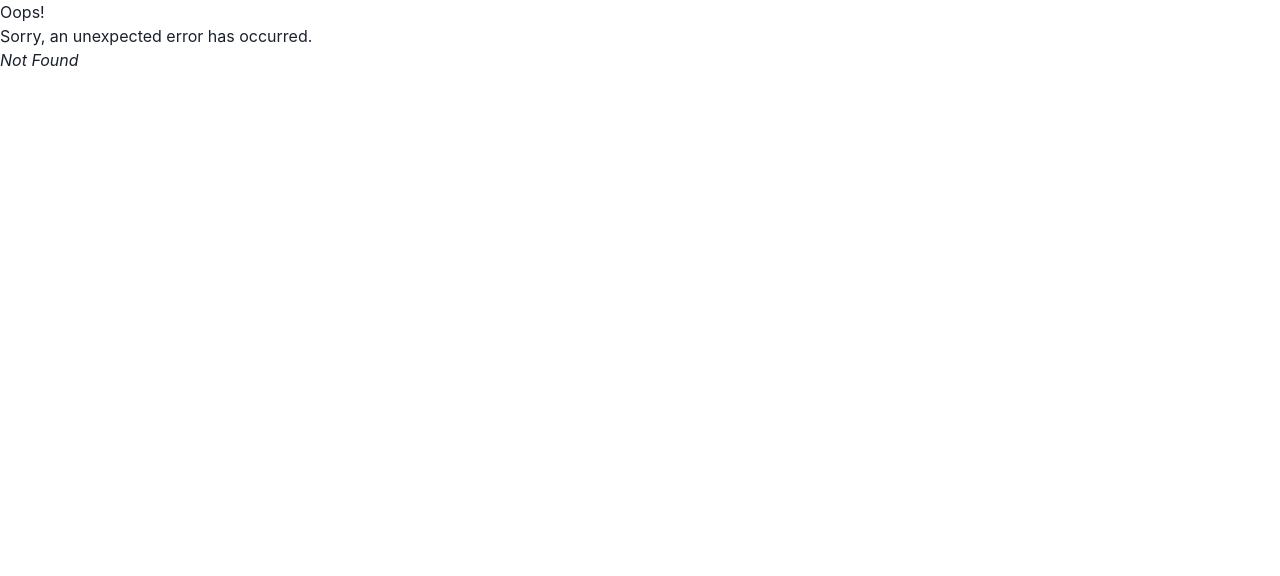
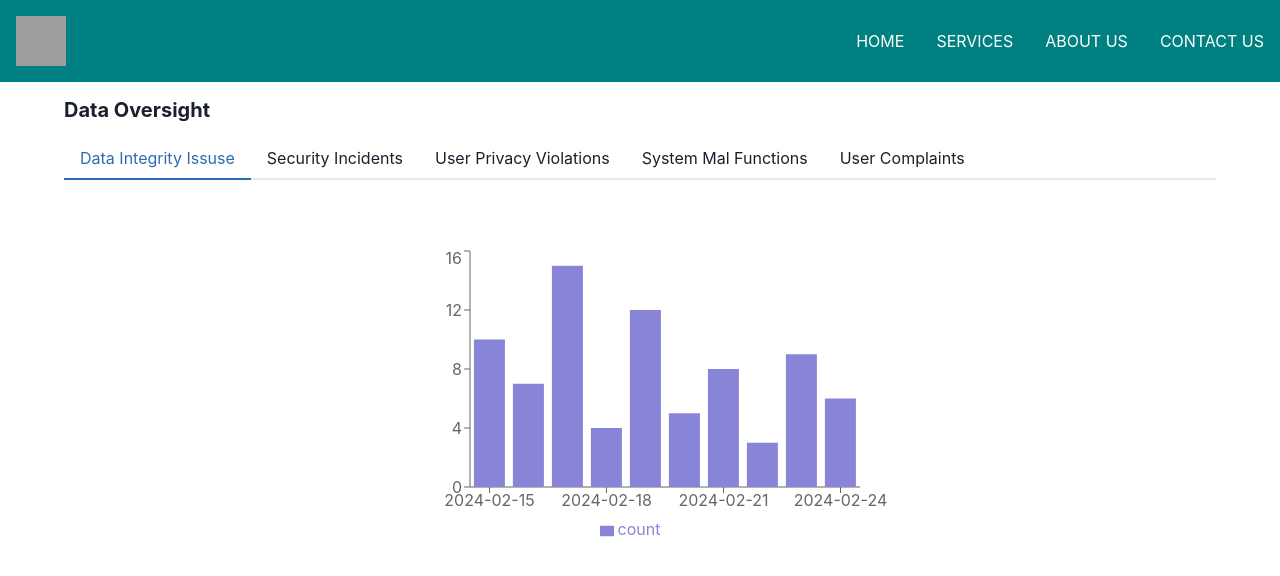
Before and after one commit to Trivedhkumar/smart-health, a React (Create React App) app: page /dataoversight in a window 1280 px wide. Before the commit this address had no page. Shown: the top 576 px of the page. Built offline with nearby package versions, Linux system fonts and the light colour scheme; grey boxes are pictures that could not be loaded.

Commit message:
fix:dataoversight

```diff
--- a/package.json
+++ b/package.json
@@ -23,6 +23,7 @@
     "react-responsive-carousel": "^3.2.23",
     "react-router-dom": "^6.22.0",
     "react-scripts": "5.0.1",
+    "recharts": "^2.12.1",
     "typescript": "^4.9.5",
     "uuid": "^9.0.1",
     "web-vitals": "^2.1.4",
--- a/src/App.tsx
+++ b/src/App.tsx
@@ -19,6 +19,7 @@ import SymptomChecker from "./screens/symptomChecker";
 import UserManagementScreen from "./screens/userManagement";
 import HealthCareProviderManagement from "./screens/healthCareProviderManagement";
 import SystemConfigurationScreen from "./screens/systemConfiguration";
+import DataOverSightScreen from "./screens/dataOversight";
 const ROUTES_ARRAY = [
   {
     path: "/login",
@@ -99,6 +100,11 @@ const ROUTES_ARRAY = [
     element: <SystemConfigurationScreen />,
     errorElement: <ErrorPage />,
   },
+  {
+    path: "/dataoversight",
+    element: <DataOverSightScreen />,
+    errorElement: <ErrorPage />,
+  },
 ];
 const router = createBrowserRouter(ROUTES_ARRAY);
 
--- /dev/null
+++ b/src/screens/dataOversight/constans.ts
@@ -0,0 +1,36 @@
+export const dataIntegrityIssues = [
+  { date: "2024-02-15", count: 10 },
+  { date: "2024-02-16", count: 7 },
+  { date: "2024-02-17", count: 15 },
+  { date: "2024-02-18", count: 4 },
+  { date: "2024-02-19", count: 12 },
+  { date: "2024-02-20", count: 5 },
+  { date: "2024-02-21", count: 8 },
+  { date: "2024-02-22", count: 3 },
+  { date: "2024-02-23", count: 9 },
+  { date: "2024-02-24", count: 6 },
+];
+export const securityIncidents = [
+  { type: "Unauthorized access attempt", count: 2 },
+  { type: "Suspicious user activity", count: 4 },
+  { type: "Potential data breach", count: 1 },
+  { type: "Malware detection", count: 3 },
+];
+export const userPrivacyViolations = [
+  { type: "Accidental data exposure", count: 5 },
+  { type: "Unauthorized data access request", count: 2 },
+  { type: "Missing consent for data collection", count: 1 },
+];
+export const systemMalfunctions = [
+  { type: "Server outage", duration: 30 }, // Minutes
+  { type: "Application error", duration: 60 },
+  { type: "Network connectivity issue", duration: 15 },
+  { type: "Database performance degradation", count: 5 }, // Occurrences
+];
+
+export const userComplaints = [
+  { category: "Data privacy", count: 10 },
+  { category: "Security concerns", count: 8 },
+  { category: "Technical issues", count: 12 },
+  { category: "Feature requests", count: 5 },
+];
--- /dev/null
+++ b/src/screens/dataOversight/index.tsx
@@ -0,0 +1,182 @@
+import {
+  Box,
+  Heading,
+  HStack,
+  Stack,
+  Tab,
+  TabList,
+  TabPanel,
+  TabPanels,
+  Tabs,
+} from "@chakra-ui/react";
+import React from "react";
+import { NavBar } from "../../components";
+import { getMenuItemsByRole } from "../../utils/functions";
+import {
+  BarChart,
+  Bar,
+  XAxis,
+  Legend,
+  YAxis,
+  Rectangle,
+  Tooltip,
+} from "recharts";
+import {
+  dataIntegrityIssues,
+  securityIncidents,
+  systemMalfunctions,
+  userComplaints,
+  userPrivacyViolations,
+} from "./constans";
+const DataOverSightScreen = () => {
+  const userMenu = getMenuItemsByRole(localStorage.getItem("user"));
+
+  return (
+    <Box>
+      <NavBar menuarray={userMenu} />
+      <Stack maxWidth={"90%"} margin={"auto"} spacing={4}>
+        <Heading as={"h3"} size={"md"}>
+          Data Oversight
+        </Heading>
+        <Tabs>
+          <TabList>
+            <Tab>Data Integrity Issuse</Tab>
+            <Tab>Security Incidents</Tab>
+            <Tab>User Privacy Violations</Tab>
+            <Tab>System Mal Functions</Tab>
+            <Tab>User Complaints</Tab>
+          </TabList>
+
+          <TabPanels>
+            <TabPanel>
+              <HStack alignItems={"center"} mt={50} justifyContent="center">
+                <BarChart
+                  width={500}
+                  height={300}
+                  data={dataIntegrityIssues}
+                  margin={{
+                    top: 5,
+                    right: 30,
+                    left: 20,
+                    bottom: 5,
+                  }}
+                >
+                  <XAxis dataKey="date" />
+                  <YAxis />
+                  <Tooltip />
+                  <Legend />
+                  <Bar
+                    dataKey="count"
+                    fill="#8884d8"
+                    activeBar={<Rectangle fill="pink" stroke="blue" />}
+                  />
+                </BarChart>
+              </HStack>
+            </TabPanel>
+            <TabPanel>
+              <HStack alignItems={"center"} mt={50} justifyContent="center">
+                <BarChart
+                  width={500}
+                  height={300}
+                  data={securityIncidents}
+                  margin={{
+                    top: 5,
+                    right: 30,
+                    left: 20,
+                    bottom: 5,
+                  }}
+                >
+                  <XAxis dataKey="type" />
+                  <YAxis />
+                  <Tooltip />
+                  <Legend />
+                  <Bar
+                    dataKey="count"
+                    fill="#8884d8"
+                    activeBar={<Rectangle fill="pink" stroke="blue" />}
+                  />
+                </BarChart>
+              </HStack>
+            </TabPanel>
+            <TabPanel>
+              <HStack alignItems={"center"} mt={50} justifyContent="center">
+                <BarChart
+                  width={500}
+                  height={300}
+                  data={userPrivacyViolations}
+                  margin={{
+                    top: 5,
+                    right: 30,
+                    left: 20,
+                    bottom: 5,
+                  }}
+                >
+                  <XAxis dataKey="type" />
+                  <YAxis />
+                  <Tooltip />
+                  <Legend />
+                  <Bar
+                    dataKey="count"
+                    fill="#8884d8"
+                    activeBar={<Rectangle fill="pink" stroke="blue" />}
+                  />
+                </BarChart>
+              </HStack>
+            </TabPanel>
+            <TabPanel>
+              <HStack alignItems={"center"} mt={50} justifyContent="center">
+                <BarChart
+                  width={500}
+                  height={300}
+                  data={systemMalfunctions}
+                  margin={{
+                    top: 5,
+                    right: 30,
+                    left: 20,
+                    bottom: 5,
+                  }}
+                >
+                  <XAxis dataKey="duration" />
+                  <YAxis />
+                  <Tooltip />
+                  <Legend />
+                  <Bar
+                    dataKey="count"
+                    fill="#8884d8"
+                    activeBar={<Rectangle fill="pink" stroke="blue" />}
+                  />
+                </BarChart>
+              </HStack>
+            </TabPanel>
+            <TabPanel>
+              <HStack alignItems={"center"} mt={50} justifyContent="center">
+                <BarChart
+                  width={500}
+                  height={300}
+                  data={userComplaints}
+                  margin={{
+                    top: 5,
+                    right: 30,
+                    left: 20,
+                    bottom: 5,
+                  }}
+                >
+                  <XAxis dataKey="category" />
+                  <YAxis />
+                  <Tooltip />
+                  <Legend />
+                  <Bar
+                    dataKey="count"
+                    fill="#8884d8"
+                    activeBar={<Rectangle fill="pink" stroke="blue" />}
+                  />
+                </BarChart>
+              </HStack>
+            </TabPanel>
+          </TabPanels>
+        </Tabs>
+      </Stack>
+    </Box>
+  );
+};
+export default DataOverSightScreen;
```
Also changed, not shown: 1 other file (tests, documents, lock files or other folders).
